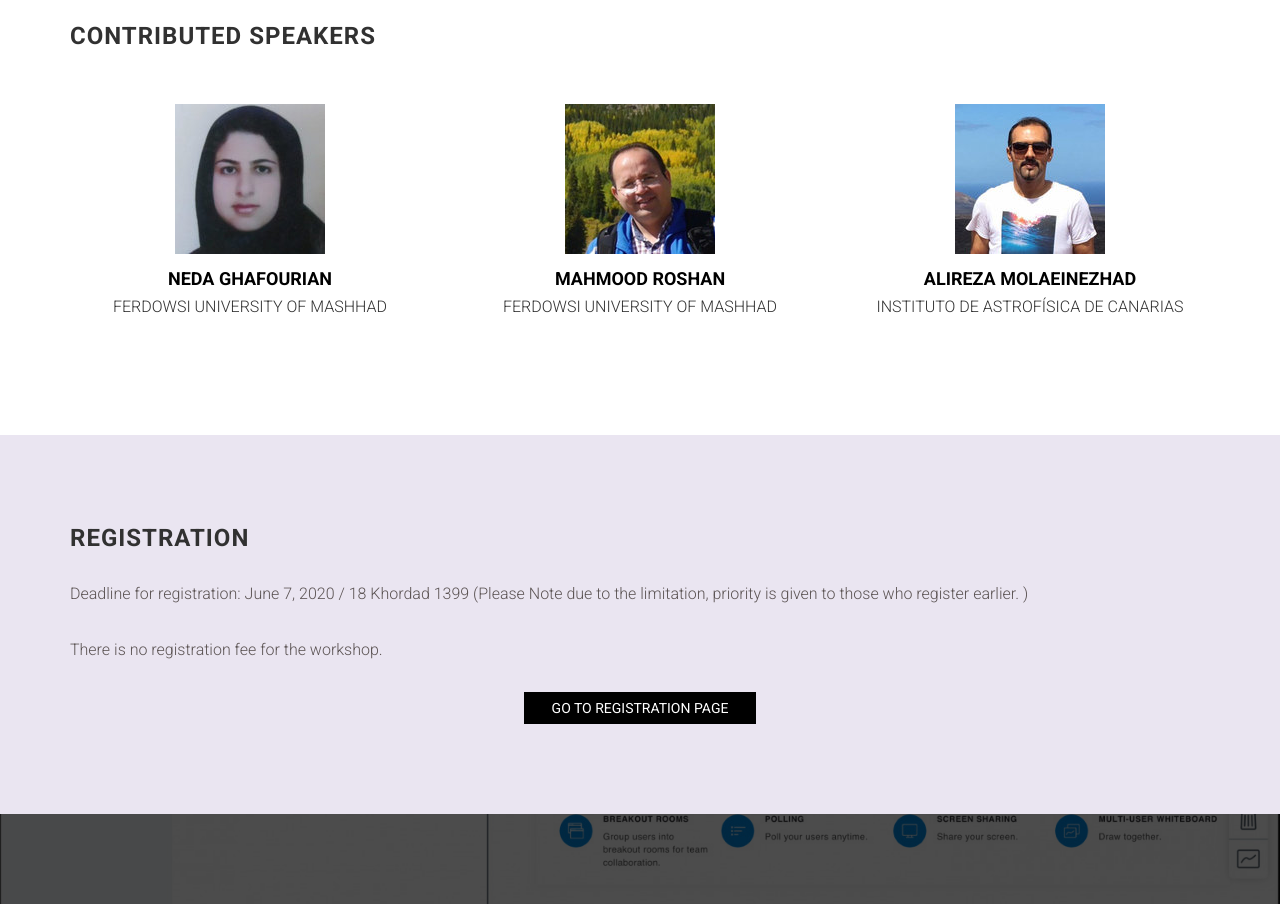
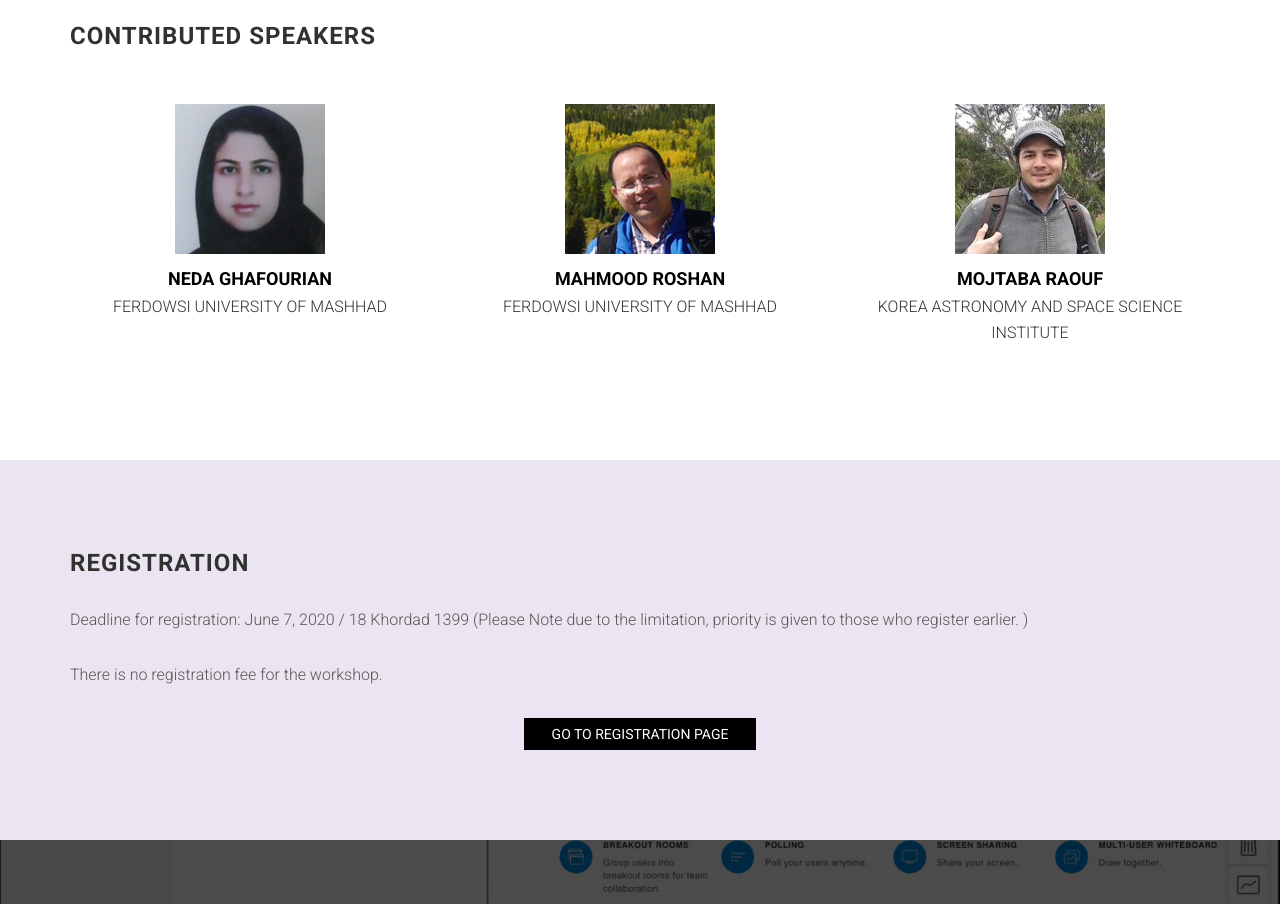
Before and after one commit to smhr/GD2020, a website: page index.html in a window 1280 px wide. Shown: the part 2148-3052 px from the top of the page. Drawn offline with Linux system fonts and the light colour scheme; files whose address does not match are found by name.

Commit message:
Remove and add spekers

```diff
--- a/index.html
+++ b/index.html
@@ -261,10 +261,10 @@
                 <div class="col-md-4">
                     <div class="speaker">
                         <figure>
-                            <img alt="" class="img-responsive center-block" src="assets/images/speakers/AM.jpg">
+                            <img alt="" class="img-responsive center-block" src="assets/images/speakers/MRA.jpg">
                         </figure>
-                        <h4><a href="https://www.researchgate.net/profile/Alireza_Molaeinezhad">Alireza Molaeinezhad</a></h4>
-                        <p>Instituto de Astrofísica de Canarias</p>
+                        <h4><a href="https://www.researchgate.net/profile/Mojtaba_Raouf">Mojtaba Raouf</a></h4>
+                        <p>Korea Astronomy and Space Science Institute</p>
 
                     </div>
                 </div>
```
Also changed, not shown: sched/Alireza-Molaeinezhad.html (deleted, +0 -5 lines), sched/Mojtaba-Raouf.html (added, +7 -0 lines), sched/schedule.html (+5 -4 lines), assets/images/speakers/MRA.jpg (added), 1 other file.
